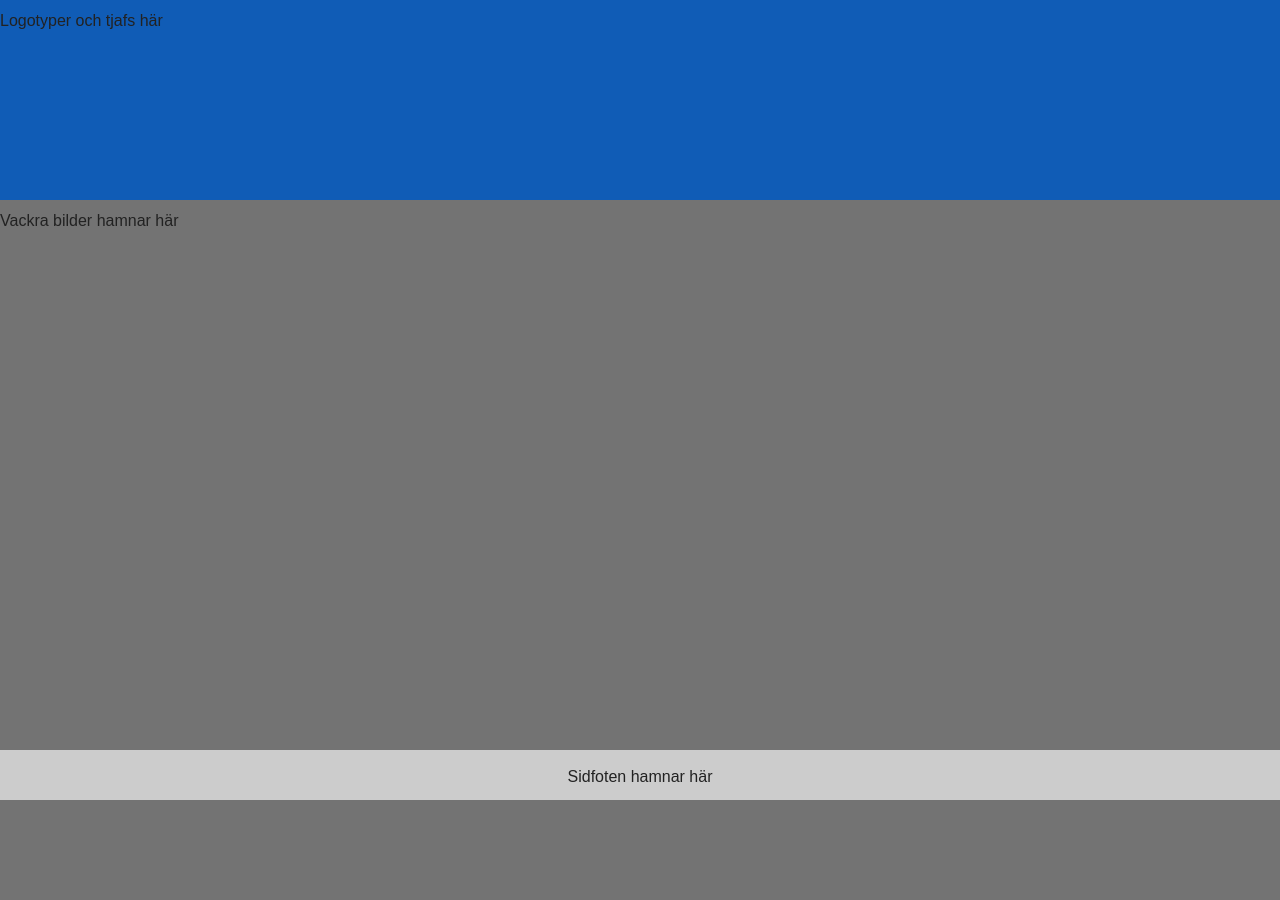
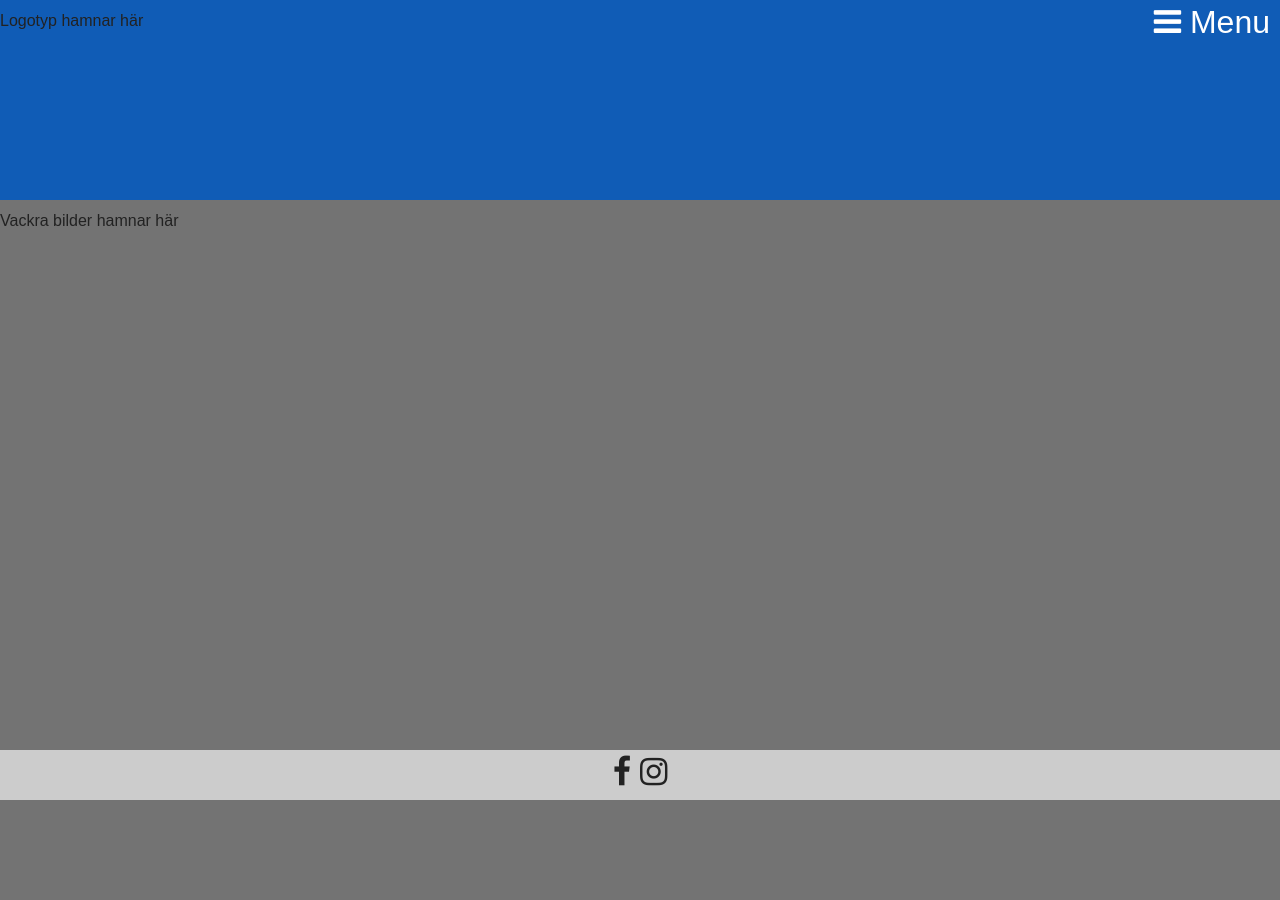
Before and after one commit to Ednar/andreas, a PHP site: page /gridit.html in a window 1280 px wide. Run offline with PHP 8.4, Linux system fonts and the light colour scheme; some libraries are stand-ins or nearby versions.

Commit message:
grundläggande design och css

```diff
--- a/css/mobile.css
+++ b/css/mobile.css
@@ -10,6 +10,18 @@ header{
 header p {
     padding-top: 10px;
     margin: 0;
+}
+
+#menu-button a{
+    font-size: 2em;
+    color: #ffffff;
+    float:right;
+    padding-right: 10px;
+    text-decoration: none;
+}
+
+#menu-logo{
+    float:left;
 }
 
 main{
@@ -28,7 +40,10 @@ footer{
     position: absolute;
     bottom: 0;
     width:100%;
+    text-align: center;
+    font-size: 2em;
 }
+
 
 footer p {
     text-align: center;
--- a/gridit.html
+++ b/gridit.html
@@ -14,14 +14,24 @@
     <!-- Place favicon.ico and apple-touch-icon.png in the root directory -->
 
     <link rel="stylesheet" href="css/normalize.css">
+    <link rel="stylesheet" href="//maxcdn.bootstrapcdn.com/font-awesome/4.3.0/css/font-awesome.min.css">
     <link rel="stylesheet" href="css/mobile.css">
     <link rel="stylesheet" href="css/main.css">
     <script src="js/vendor/modernizr-2.6.2.min.js"></script>
 </head>
 
 <body>
-    <header><p>Logotyper och tjafs här</p></header>
+    <header>
+        <div id ="menu-logo"><p>Logotyp hamnar här</p></div>
+        <div id ="menu-button">
+            <a href="#"><!--ASCII för menyknapp--><!--&#9776;-->
+                <!--Font Awesome navicon--><i class="fa fa-bars"></i> Menu </a>
+        </div>
+
+    </header>
     <main><p>Vackra bilder hamnar här</p></main>
-    <footer><p>Sidfoten hamnar här</p></footer>
+    <footer>
+        <i class="fa fa-facebook"></i>
+        <i class="fa fa-instagram"></i></footer>
 </body>
 </html>
```
